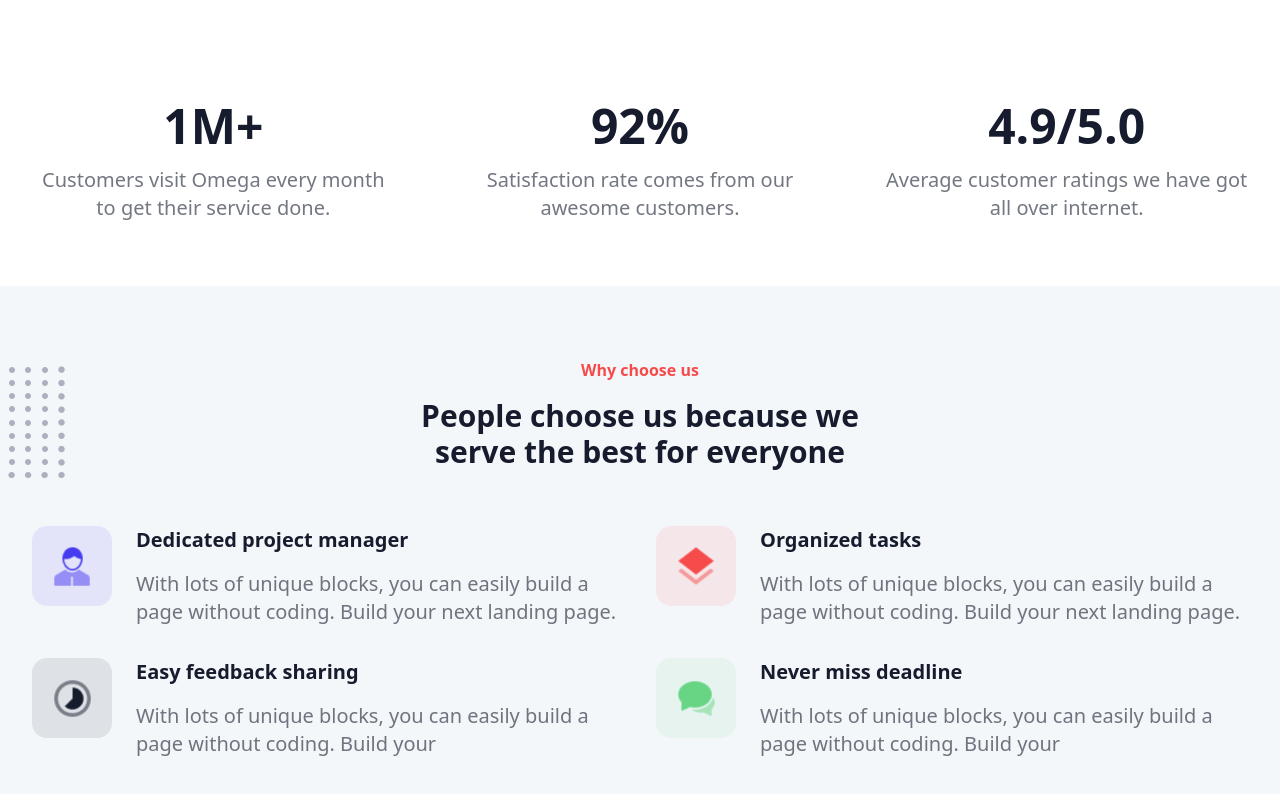
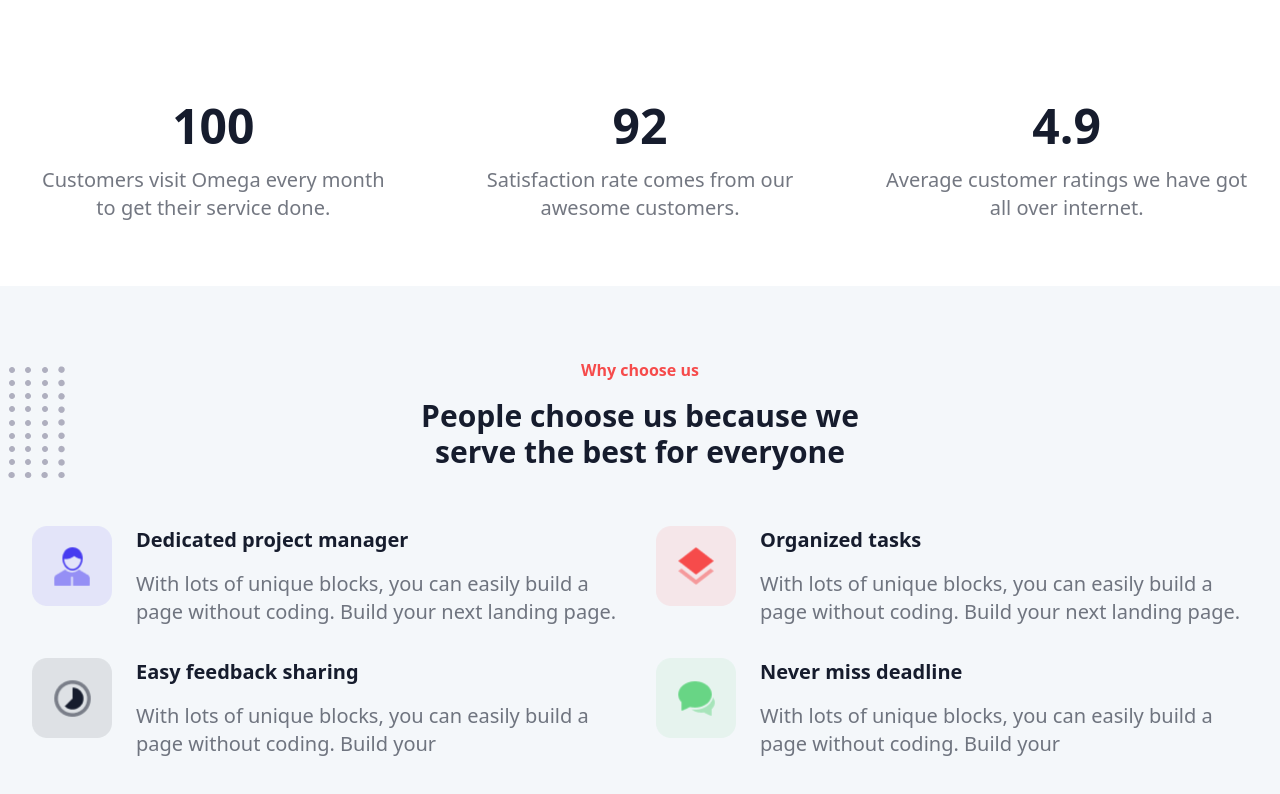
Before and after one commit to abdelrahmanragab2/t, a website: page index.html in a window 1280 px wide. Shown: the part 2974-3768 px from the top of the page. Drawn offline with Linux system fonts and the light colour scheme.

Commit message:
add count

```diff
--- a/index.html
+++ b/index.html
@@ -167,18 +167,18 @@
       <div class="container">
         <div class="state grid grid-cols-1 gap-8 md:grid-cols-2 lg:grid-cols-3">
           <div class="stats-card p-4 text-center space-y-4">
-            <p class="text-dark_gunmetal my-4 font-extrabold text-3xl md:text-4xl lg:text-5xl">
-              1M+</p>
+            <p id="counter1" class="text-dark_gunmetal my-4 font-extrabold text-3xl md:text-4xl lg:text-5xl">
+              0</p>
             <p class="sec-paragraph">Customers visit Omega every month to get their service done.</p>
           </div>
           <div class="stats-card p-4 text-center space-y-4">
-            <p class="text-dark_gunmetal my-4 font-extrabold text-3xl md:text-4xl lg:text-5xl">
-              92%</p>
+            <p id="counter2" class="text-dark_gunmetal my-4 font-extrabold text-3xl md:text-4xl lg:text-5xl">
+              0</p>
             <p class="sec-paragraph">Satisfaction rate comes from our awesome customers.</p>
           </div>
           <div class="stats-card p-4 text-center space-y-4">
-            <p class="text-dark_gunmetal my-4 font-extrabold text-3xl md:text-4xl lg:text-5xl">
-              4.9/5.0</p>
+            <p id="counter3" class="text-dark_gunmetal my-4 font-extrabold text-3xl md:text-4xl lg:text-5xl">
+              0</p>
             <p class="sec-paragraph">Average customer ratings we have got all over internet.</p>
           </div>
         </div>
--- a/script.js
+++ b/script.js
@@ -16,3 +16,45 @@ menu.addEventListener("click", () => {
   menuIcon.classList.remove("fa-x");
   menuIcon.classList.add("fa-bars");
 });
+
+function isElementInViewport(el) {
+  var rect = el.getBoundingClientRect();
+  return (
+    rect.top >= 0 &&
+    rect.left >= 0 &&
+    rect.bottom <=
+      (window.innerHeight || document.documentElement.clientHeight) &&
+    rect.right <= (window.innerWidth || document.documentElement.clientWidth)
+  );
+}
+
+function animateCounters() {
+  const counters = [
+    { id: "counter1", end: 100, duration: 2000 },
+    { id: "counter2", end: 92, duration: 2000 },
+    { id: "counter3", end: 4.9, duration: 2000 },
+  ];
+
+  counters.forEach((counter) => {
+    const element = document.getElementById(counter.id);
+    let start = 0;
+    const increment = counter.end / (counter.duration / 10);
+    const interval = setInterval(() => {
+      start += increment;
+      if (start >= counter.end) {
+        element.textContent = counter.end;
+        clearInterval(interval);
+      } else {
+        element.textContent = Math.floor(start);
+      }
+    }, 10);
+  });
+}
+
+document.addEventListener("scroll", function onScroll() {
+  const section = document.querySelector(".stats");
+  if (isElementInViewport(section)) {
+    animateCounters();
+    document.removeEventListener("scroll", onScroll);
+  }
+});
```
